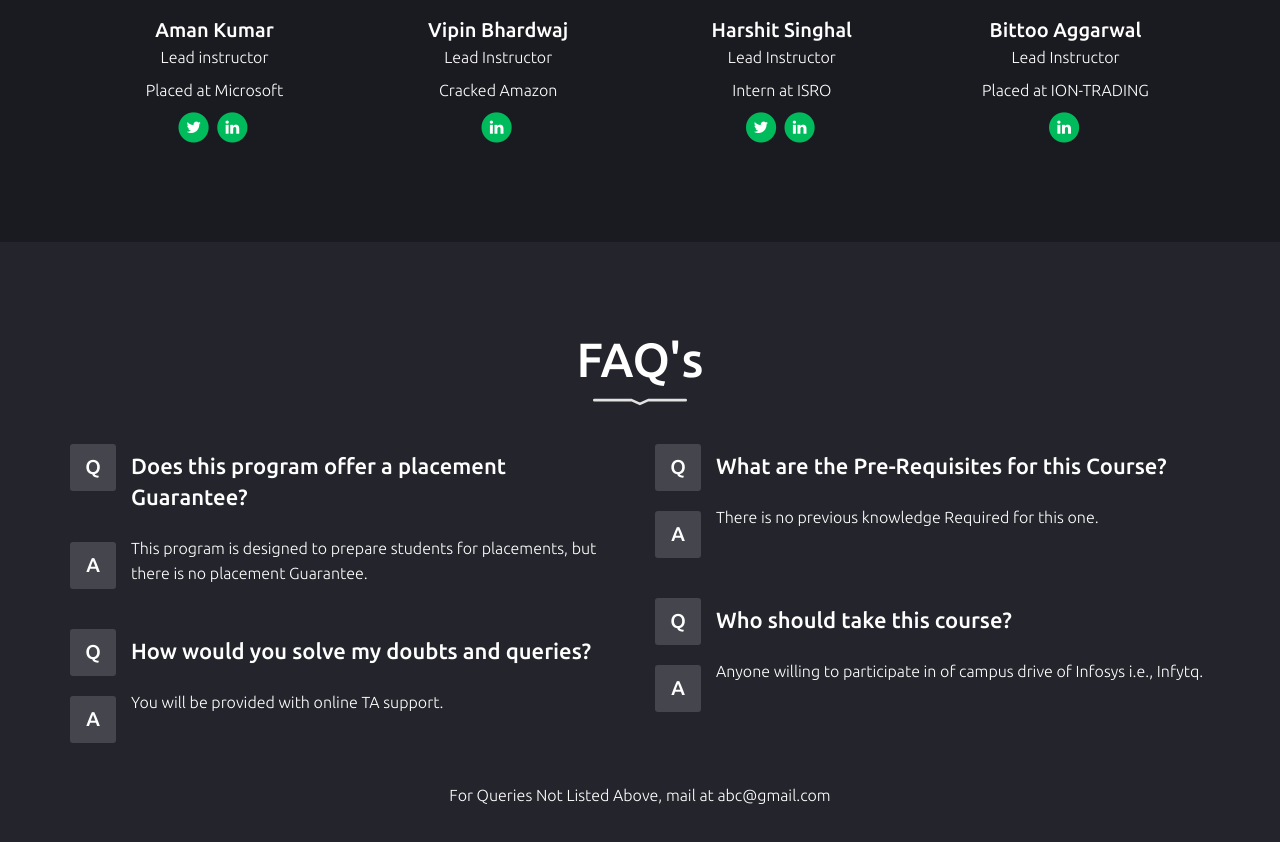
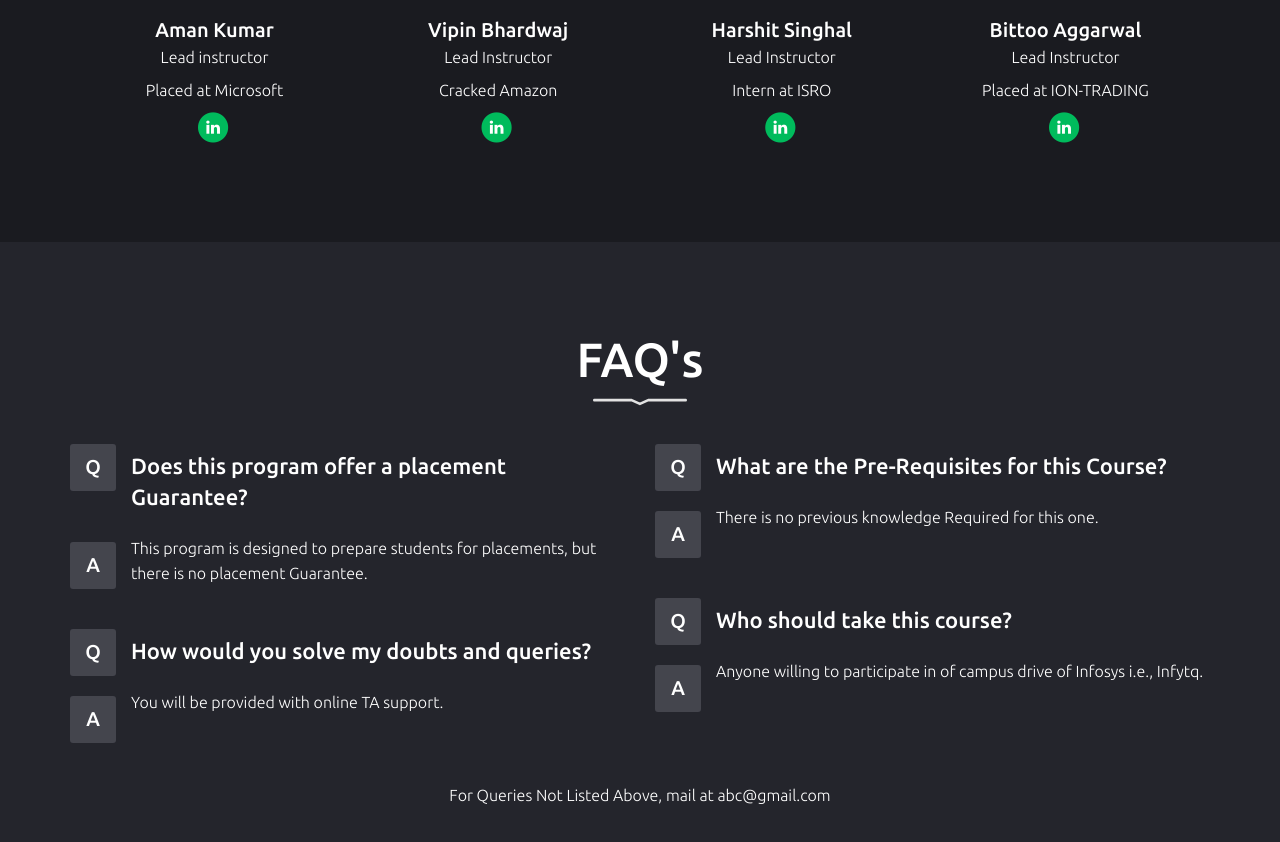
Before and after one commit to btwGaurav/crackthejob, a plain HTML site: page index.html in a window 1280 px wide. Shown: the part 4326-5168 px from the top of the page. Drawn offline with Linux system fonts and the light colour scheme.

Commit message:
last commit

```diff
--- a/index.html
+++ b/index.html
@@ -608,12 +608,12 @@
 							<p>Placed at Microsoft</p>
 						</a>
 						<div class="instructor-social">
-							<span class="fa-stack fa">
+							<!-- <span class="fa-stack fa">
 								<a href="#your-link-here">
 									<i class="fa fa-circle fa-stack-2x"></i>
 									<i class="fa fa-twitter fa-stack-1x fa-inverse"></i>
 								</a>
-							</span>
+							</span> -->
 							<span class="fa-stack fa">
 								<a href="https://www.linkedin.com/in/aman5898/">
 									<i class="fa fa-circle fa-stack-2x"></i>
@@ -664,12 +664,12 @@
 							<p>Intern at ISRO</p>
 						</a>
 						<div class="instructor-social">
-							<span class="fa-stack fa">
+							<!-- <span class="fa-stack fa">
 								<a href="https://www.linkedin.com/in/harshit-singhal-80986614b/">
 									<i class="fa fa-circle fa-stack-2x"></i>
 									<i class="fa fa-twitter fa-stack-1x fa-inverse"></i>
 								</a>
-							</span>
+							</span> -->
 							<span class="fa-stack fa">
 								<a href="#your-link-here">
 									<i class="fa fa-circle fa-stack-2x"></i>
```
